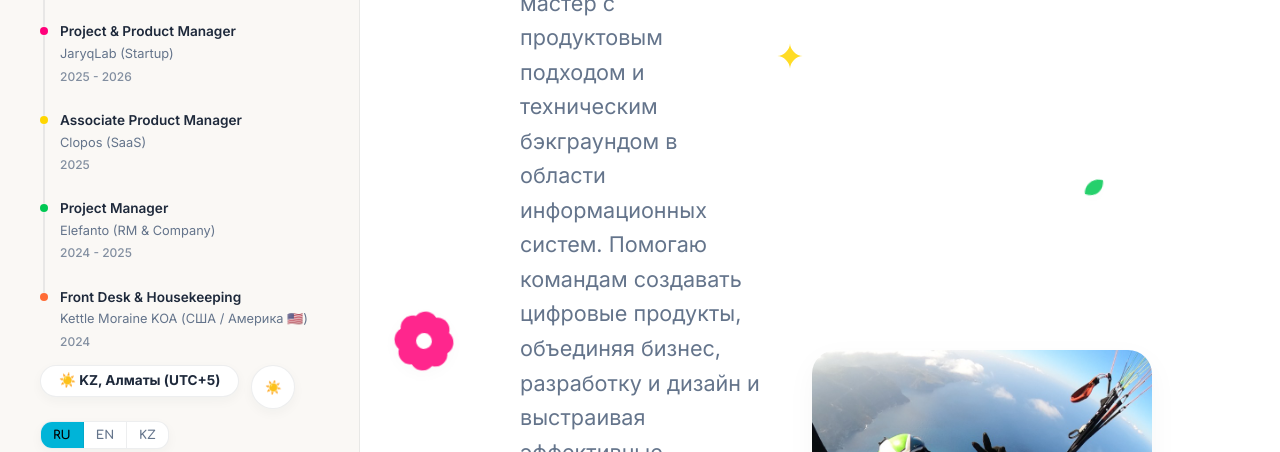
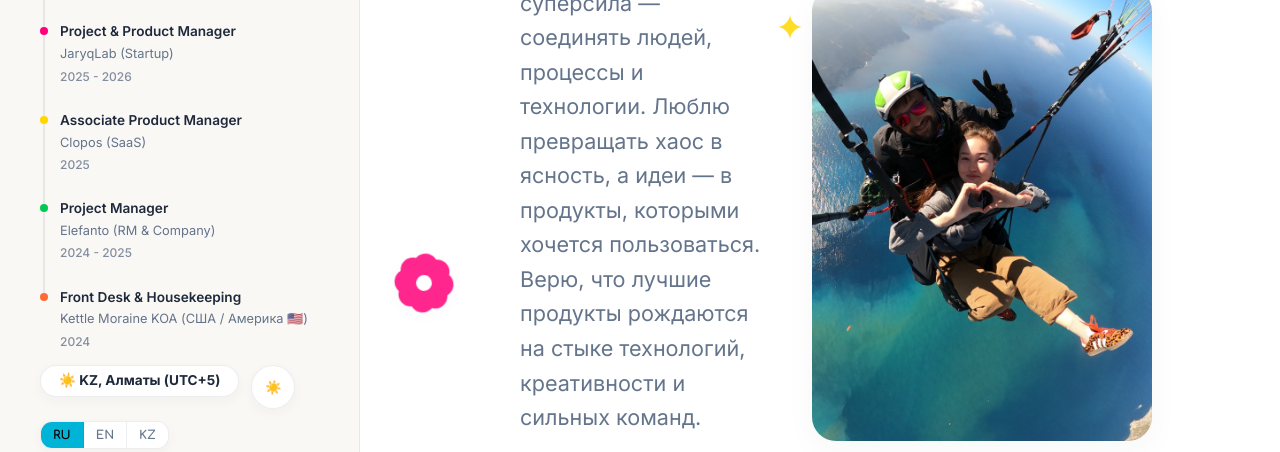
Before and after one commit to alimbaevadilnazzz-create/resume-portfolio, a plain HTML site: page index.html in a window 1280 px wide. Shown: the part 231-683 px from the top of the page. Drawn offline with Linux system fonts and the light colour scheme.

Commit message:
Set main bio text exclusively to superpower-focused introduction copy

```diff
--- a/index.html
+++ b/index.html
@@ -12,10 +12,10 @@
     <link href="https://fonts.googleapis.com/css2?family=Comfortaa:wght@400;600;700&family=Inter:wght@300;400;500;600;700&family=Caveat:wght@700&display=swap" rel="stylesheet">
 
     <!-- Style Sheet -->
-    <link rel="stylesheet" href="style.css?v=3.11">
+    <link rel="stylesheet" href="style.css?v=3.12">
 
     <!-- JS Script -->
-    <script src="script.js?v=1.9" defer></script>
+    <script src="script.js?v=1.10" defer></script>
 </head>
 <body>
 
@@ -258,7 +258,7 @@
                 <div class="hero-intro-wrapper">
                     <h1 class="cursive-greeting" data-i18n="hero_greeting">hola!</h1>
                     <p class="hero-intro-text" data-i18n="hero_text">
-                        Я — <strong class="highlight-text">Дильназ</strong>, Scrum-мастер с продуктовым подходом и техническим бэкграундом в области информационных систем. Помогаю командам создавать цифровые продукты, объединяя бизнес, разработку и дизайн и выстраивая эффективные процессы. Активно использую AI и инструменты автоматизации в работе.<br><br>Моя суперсила — соединять людей, процессы и технологии. Мне нравится превращать хаос в ясность, а идеи — в продукты, которыми приятно пользоваться. Я верю, что лучшие продукты создаются на стыке технологий, творчества и сплоченных команд.
+                        Я — <strong class="highlight-text">Дильназ</strong>. Моя суперсила — соединять людей, процессы и технологии. Люблю превращать хаос в ясность, а идеи — в продукты, которыми хочется пользоваться. Верю, что лучшие продукты рождаются на стыке технологий, креативности и сильных команд.
                     </p>
 
                     <div class="hero-intro-actions">
--- a/script.js
+++ b/script.js
@@ -363,7 +363,7 @@ const translations = {
         sidebar_date_wt: "2024",
         status_text: "☀️ KZ, Алматы (UTC+5)",
         hero_greeting: "hola!",
-        hero_text: "Я — <strong class=\"highlight-text\">Дильназ</strong>, Scrum-мастер с продуктовым подходом и техническим бэкграундом в области информационных систем. Помогаю командам создавать цифровые продукты, объединяя бизнес, разработку и дизайн и выстраивая эффективные процессы. Активно использую AI и инструменты автоматизации в работе.<br><br>Моя суперсила — соединять людей, процессы и технологии. Мне нравится превращать хаос в ясность, а идеи — в продукты, которыми приятно пользоваться. Я верю, что лучшие продукты создаются на стыке технологий, творчества и сплоченных команд.",
+        hero_text: "Я — <strong class=\"highlight-text\">Дильназ</strong>. Моя суперсила — соединять людей, процессы и технологии. Люблю превращать хаос в ясность, а идеи — в продукты, которыми хочется пользоваться. Верю, что лучшие продукты рождаются на стыке технологий, креативности и сильных команд.",
         btn_tg: "Перейти в tg",
         btn_about: "Обо мне",
         warrior_title: "Путь воина ⚔️",
@@ -399,7 +399,7 @@ const translations = {
         sidebar_date_wt: "2024",
         status_text: "☀️ KZ, Almaty (UTC+5)",
         hero_greeting: "hello!",
-        hero_text: "I’m <strong class=\"highlight-text\">Dilnaz</strong>, a Scrum Master with a product mindset and a technical background in Information Systems. I help teams build digital products by aligning business, engineering, and design, and establishing efficient processes. Actively utilizing AI and automation tools in my daily workflows.<br><br>My superpower is connecting people, processes, and technology. I enjoy turning chaos into clarity and ideas into products people love to use. I believe the best products are built where technology, creativity, and great teams come together.",
+        hero_text: "I’m <strong class=\"highlight-text\">Dilnaz</strong>. My superpower is connecting people, processes, and technology. I love turning chaos into clarity and ideas into products people want to use. I believe the best products are born where technology, creativity, and strong teams come together.",
         btn_tg: "Go to Telegram",
         btn_about: "About me",
         warrior_title: "Warrior's Path ⚔️",
```
